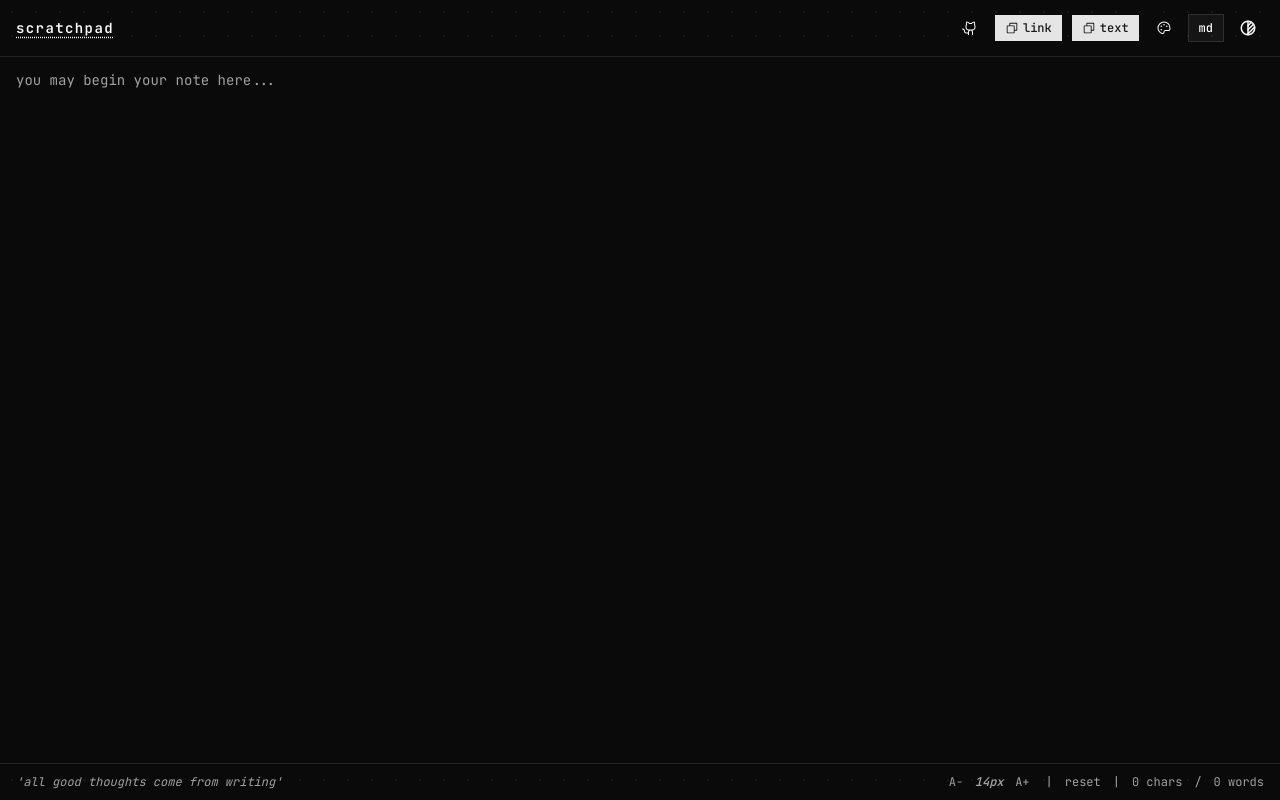
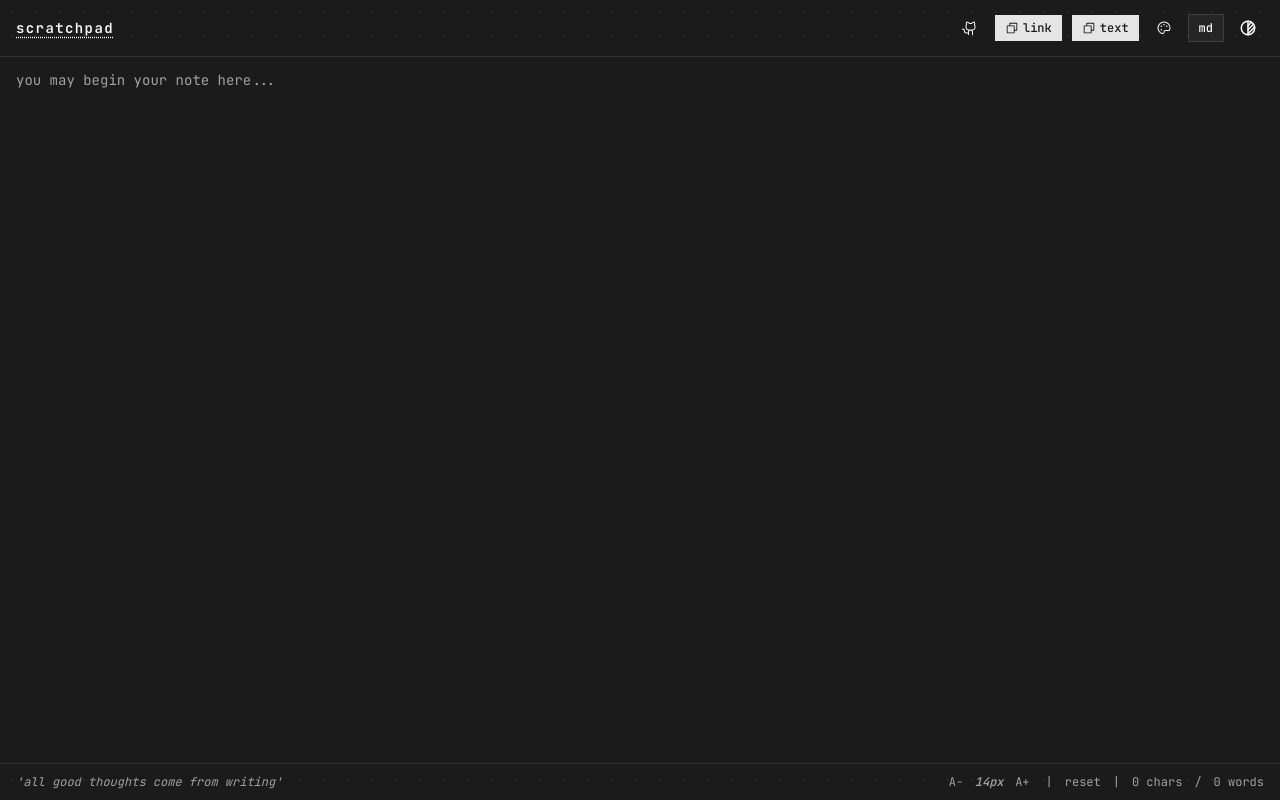
Before and after one commit to dharminnagar/scratchpad, a Next.js app: page / in a window 1280 px wide. Built offline with nearby package versions, Linux system fonts and the light colour scheme.

Commit message:
fix: update background colors for light and dark themes

```diff
--- a/app/globals.css
+++ b/app/globals.css
@@ -51,7 +51,7 @@
 
 :root {
   --dot-color: oklch(0 0 0 / 7%);
-  --background: oklch(1 0 0);
+  --background: oklch(98.364% 0.01855 96.899);
   --foreground: oklch(0.145 0 0);
   --card: oklch(1 0 0);
   --card-foreground: oklch(0.145 0 0);
@@ -87,7 +87,7 @@
 
 .dark {
   --dot-color: oklch(1 0 0 / 6%);
-  --background: oklch(0.145 0 0);
+  --background: oklch(22.213% 0.00003 271.152);
   --foreground: oklch(0.985 0 0);
   --card: oklch(0.205 0 0);
   --card-foreground: oklch(0.985 0 0);
```
